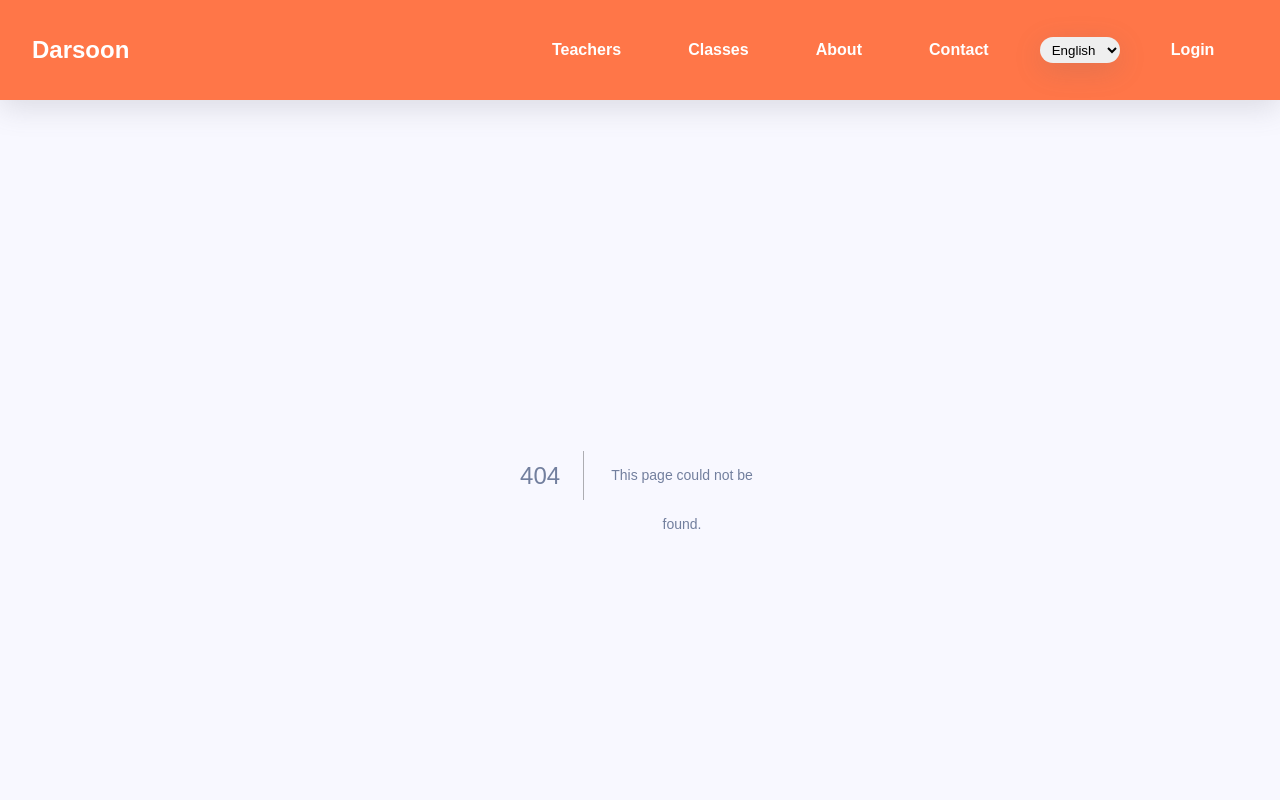
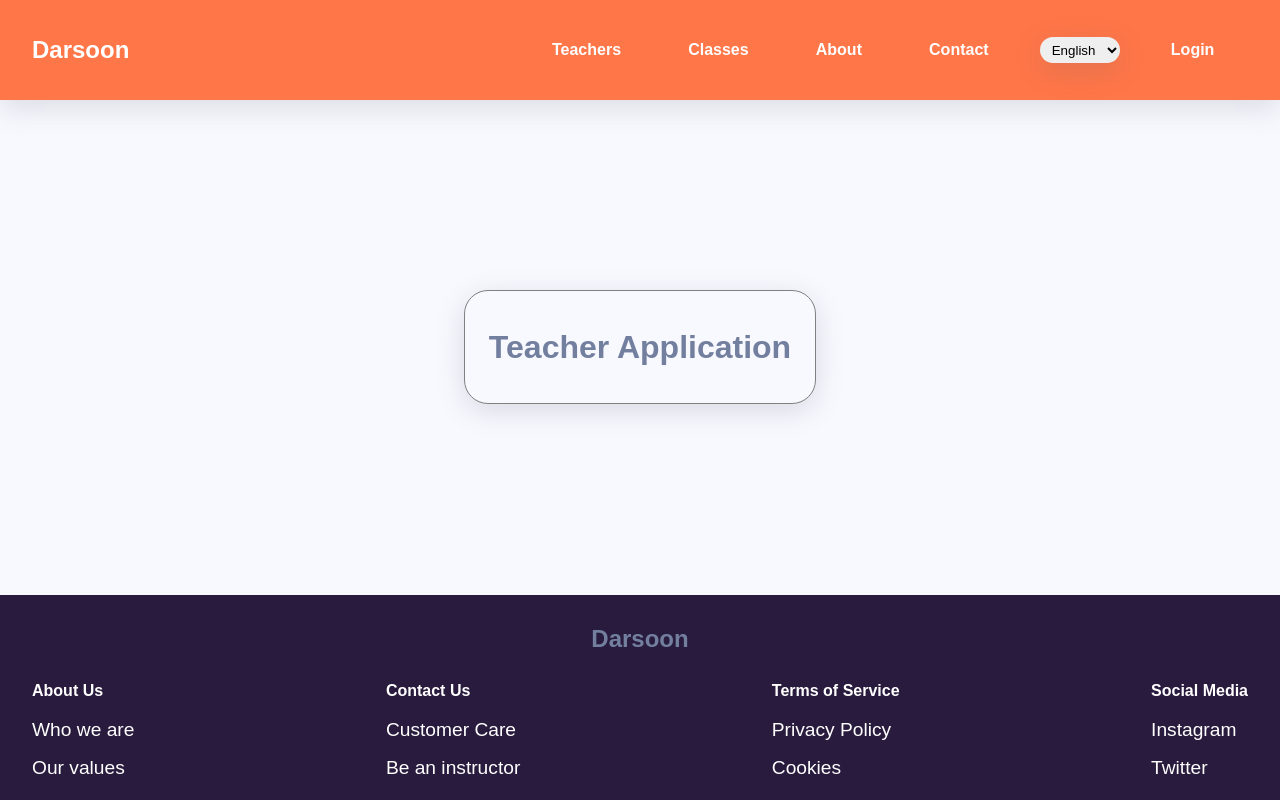
Before and after one commit to darsoonAccount/darsoon-frontend, a Next.js app: page /teacher-applications/1 in a window 1280 px wide. Before the commit this address had no page. Shown: the top 800 px of the page. Built offline with nearby package versions, Linux system fonts and the light colour scheme; no server answers.

Commit message:
init TeacherApplicationPage component

```diff
--- /dev/null
+++ b/pages/teacher-applications/[teacherApplicationId].tsx
@@ -0,0 +1,45 @@
+import React from "react";
+import styled from "styled-components";
+import { useRouter } from "next/router";
+import { useEffect } from "react";
+import { useApi } from "../../contexts/AppProvider";
+import { useState } from "react";
+import Table from "../../components/Table";
+export default function TeacherApplicationPage() {
+  const router = useRouter();
+  const { teacherApplicationId } = router.query;
+  const { api } = useApi();
+
+  const [teacherAppliaction, setTeacherAppliaction] = useState(null);
+
+  console.log(teacherApplicationId);
+
+  useEffect(() => {
+    if (teacherApplicationId) {
+      api
+        .get(`/api/teacherApplications/${teacherApplicationId}`)
+        .then((res) => setTeacherAppliaction(res.data.data))
+        .catch((error) => {
+          console.log("Error Request!!!", error.request, "Error Response!!!", error.response);
+        });
+    }
+  }, [teacherApplicationId]);
+
+  return (
+    <Div>
+      <h2>Teacher Application</h2>
+      {teacherAppliaction && <Table object={teacherAppliaction} />}
+    </Div>
+  );
+}
+const Div = styled.div`
+  padding: 1.5rem;
+  border-radius: 1.5rem;
+  background: ghostwhite;
+  border: 1px solid gray;
+  box-shadow: rgba(100, 100, 111, 0.2) 0px 7px 29px 0px;
+  display: flex;
+  flex-direction: column;
+  justify-content: center;
+  align-items: center;
+`;
```
